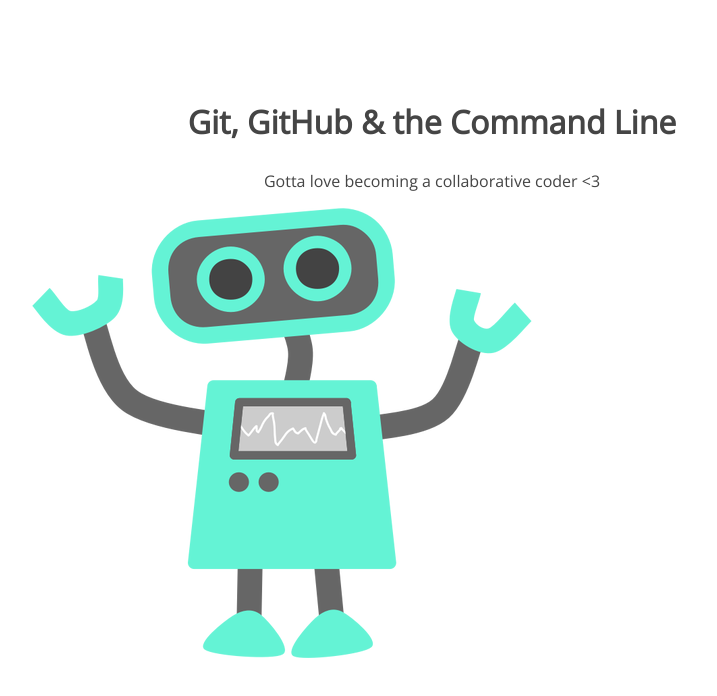
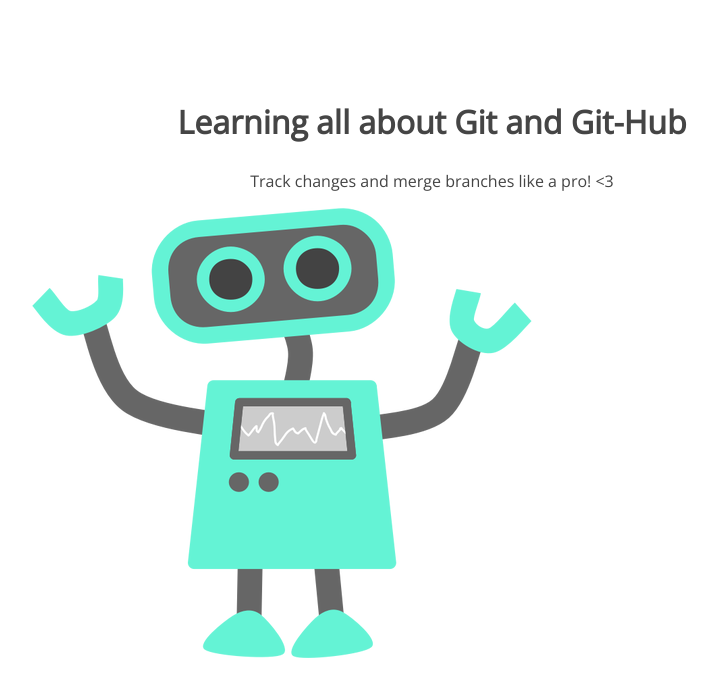
Before and after one commit to voxvirginia/105-project, a plain HTML site: page index.html in a window 1280 px wide. Shown: the whole page, without its empty margins (208-925 px from the left). Drawn offline with nearby package versions, Linux system fonts and the light colour scheme.

Commit message:
changed header text

```diff
--- a/index.html
+++ b/index.html
@@ -8,8 +8,8 @@
 </head>
 <body>
 	<section>
-		<h1>Git, GitHub & the Command Line</h1>
-		<p>Gotta love becoming a collaborative coder <3</p>
+		<h1>Learning all about Git and Git-Hub</h1>
+		<p>Track changes and merge branches like a pro! <3</p>
 		<img src="img/happy-blue-robot.png">
 	</section>
 </body>
```
